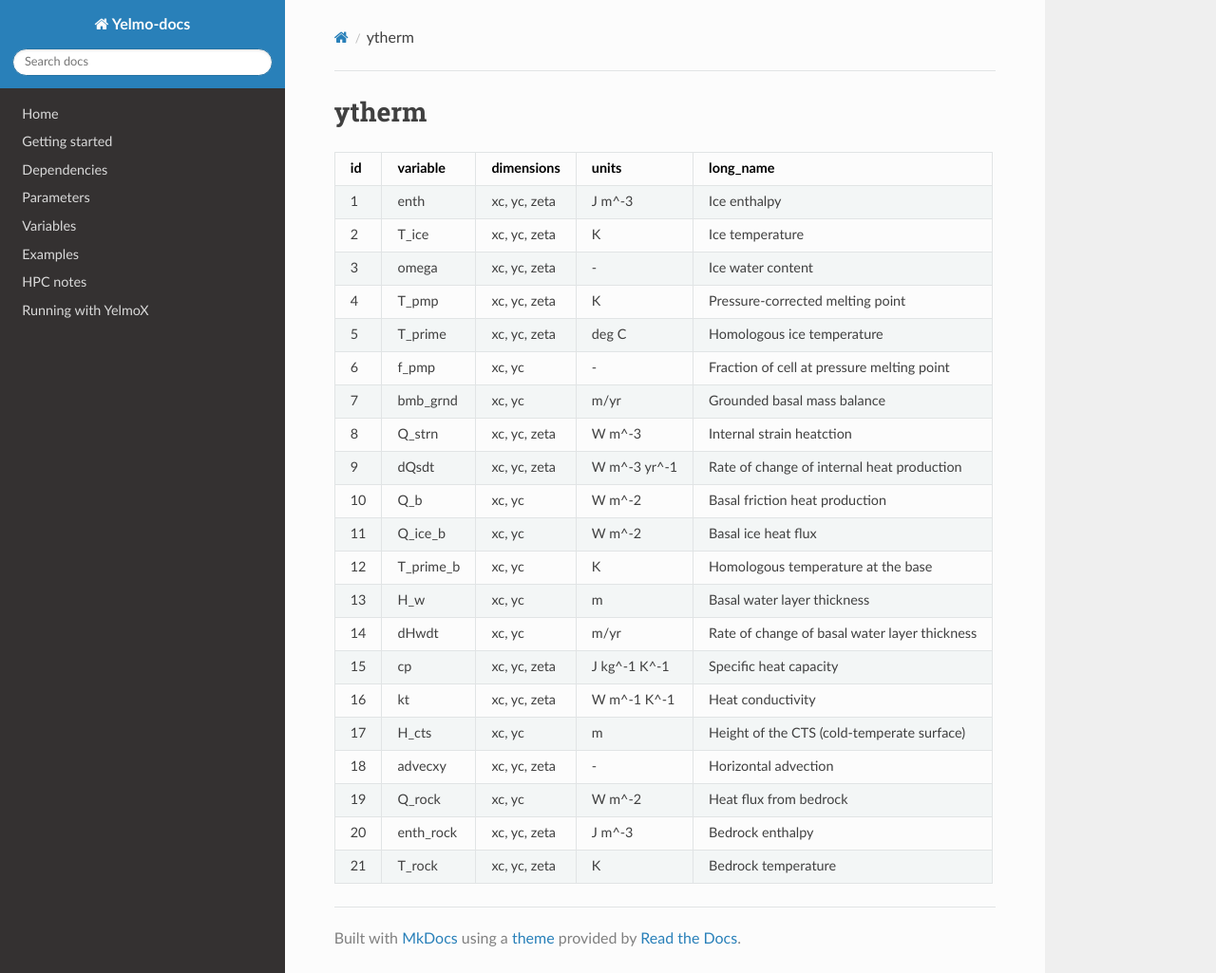
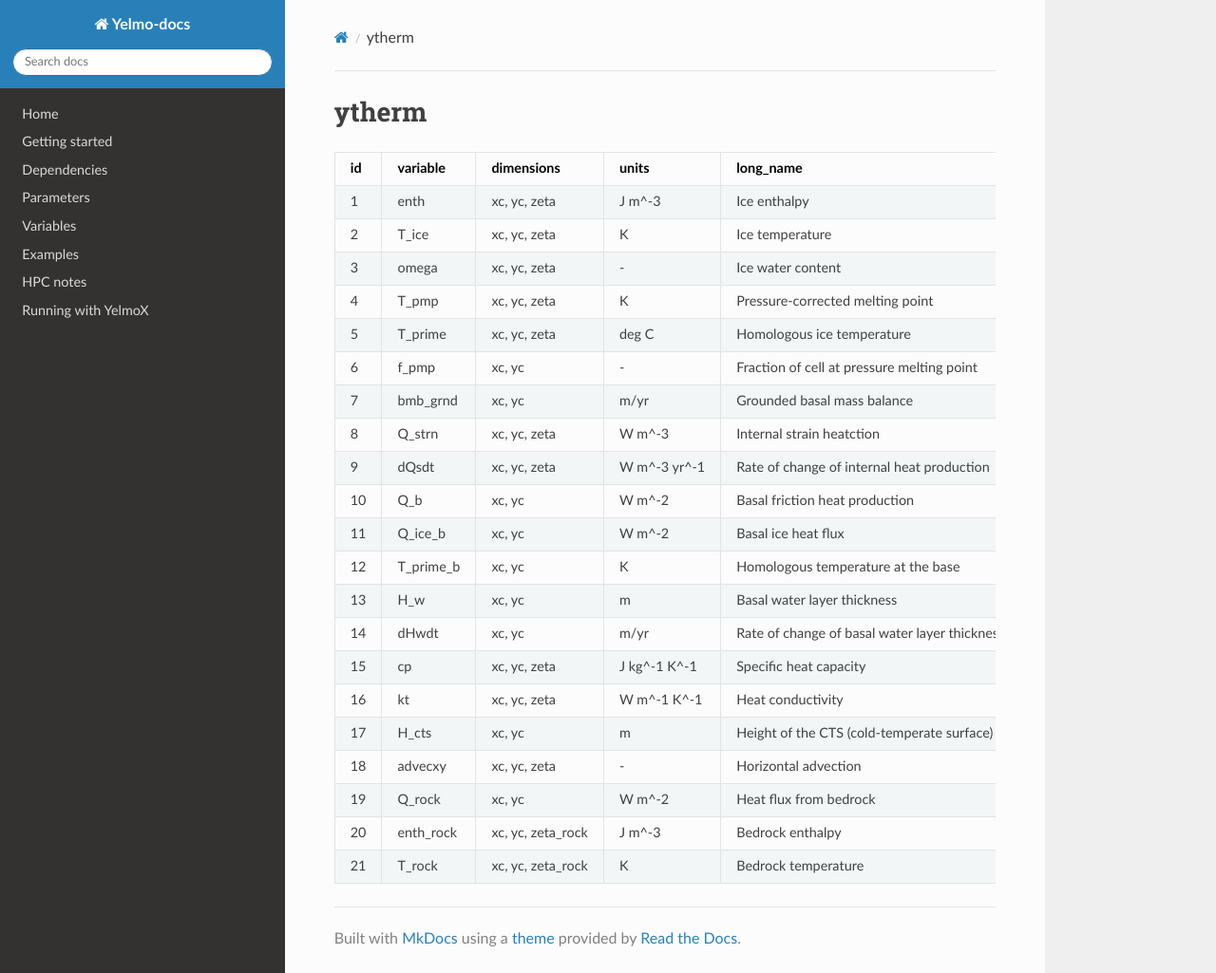
Before and after one commit to palma-ice/yelmo-docs, an MkDocs documentation site: the page built from docs/yelmo-variables-ytherm.md, in a window 1280 px wide and 1025 px high. Shown: the whole window at 95% size. Built offline with MkDocs 1.6.1, drawn with Linux system fonts in a browser that asks for light colours; nearby versions of some CDN libraries.

Commit message:
Updated variable tables.

```diff
--- a/docs/yelmo-variables-ytherm.md
+++ b/docs/yelmo-variables-ytherm.md
@@ -1,25 +1,25 @@
 # ytherm
 
-| id | variable          | dimensions       | units        | long_name                                     |
-|----|-------------------|------------------|--------------|-----------------------------------------------|
-|  1 | enth              | xc, yc, zeta     | J m^-3       | Ice enthalpy                                  |
-|  2 | T_ice             | xc, yc, zeta     | K            | Ice temperature                               |
-|  3 | omega             | xc, yc, zeta     | -            | Ice water content                             |
-|  4 | T_pmp             | xc, yc, zeta     | K            | Pressure-corrected melting point              |
-|  5 | T_prime           | xc, yc, zeta     | deg C        | Homologous ice temperature                    |
-|  6 | f_pmp             | xc, yc           | -            | Fraction of cell at pressure melting point    |
-|  7 | bmb_grnd          | xc, yc           | m/yr         | Grounded basal mass balance                   |
-|  8 | Q_strn            | xc, yc, zeta     | W m^-3       | Internal strain heatction                     |
-|  9 | dQsdt             | xc, yc, zeta     | W m^-3 yr^-1 | Rate of change of internal heat production    |
-| 10 | Q_b               | xc, yc           | W m^-2       | Basal friction heat production                |
-| 11 | Q_ice_b           | xc, yc           | W m^-2       | Basal ice heat flux                           |
-| 12 | T_prime_b         | xc, yc           | K            | Homologous temperature at the base            |
-| 13 | H_w               | xc, yc           | m            | Basal water layer thickness                   |
-| 14 | dHwdt             | xc, yc           | m/yr         | Rate of change of basal water layer thickness |
-| 15 | cp                | xc, yc, zeta     | J kg^-1 K^-1 | Specific heat capacity                        |
-| 16 | kt                | xc, yc, zeta     | W m^-1 K^-1  | Heat conductivity                             |
-| 17 | H_cts             | xc, yc           | m            | Height of the CTS (cold-temperate surface)    |
-| 18 | advecxy           | xc, yc, zeta     | -            | Horizontal advection                          |
-| 19 | Q_rock            | xc, yc           | W m^-2       | Heat flux from bedrock                        |
-| 20 | enth_rock         | xc, yc, zeta     | J m^-3       | Bedrock enthalpy                              |
-| 21 | T_rock            | xc, yc, zeta     | K            | Bedrock temperature                           |
+| id | variable          | dimensions        | units        | long_name                                     |
+|----|-------------------|-------------------|--------------|-----------------------------------------------|
+|  1 | enth              | xc, yc, zeta      | J m^-3       | Ice enthalpy                                  |
+|  2 | T_ice             | xc, yc, zeta      | K            | Ice temperature                               |
+|  3 | omega             | xc, yc, zeta      | -            | Ice water content                             |
+|  4 | T_pmp             | xc, yc, zeta      | K            | Pressure-corrected melting point              |
+|  5 | T_prime           | xc, yc, zeta      | deg C        | Homologous ice temperature                    |
+|  6 | f_pmp             | xc, yc            | -            | Fraction of cell at pressure melting point    |
+|  7 | bmb_grnd          | xc, yc            | m/yr         | Grounded basal mass balance                   |
+|  8 | Q_strn            | xc, yc, zeta      | W m^-3       | Internal strain heatction                     |
+|  9 | dQsdt             | xc, yc, zeta      | W m^-3 yr^-1 | Rate of change of internal heat production    |
+| 10 | Q_b               | xc, yc            | W m^-2       | Basal friction heat production                |
+| 11 | Q_ice_b           | xc, yc            | W m^-2       | Basal ice heat flux                           |
+| 12 | T_prime_b         | xc, yc            | K            | Homologous temperature at the base            |
+| 13 | H_w               | xc, yc            | m            | Basal water layer thickness                   |
+| 14 | dHwdt             | xc, yc            | m/yr         | Rate of change of basal water layer thickness |
+| 15 | cp                | xc, yc, zeta      | J kg^-1 K^-1 | Specific heat capacity                        |
+| 16 | kt                | xc, yc, zeta      | W m^-1 K^-1  | Heat conductivity                             |
+| 17 | H_cts             | xc, yc            | m            | Height of the CTS (cold-temperate surface)    |
+| 18 | advecxy           | xc, yc, zeta      | -            | Horizontal advection                          |
+| 19 | Q_rock            | xc, yc            | W m^-2       | Heat flux from bedrock                        |
+| 20 | enth_rock         | xc, yc, zeta_rock | J m^-3       | Bedrock enthalpy                              |
+| 21 | T_rock            | xc, yc, zeta_rock | K            | Bedrock temperature                           |
```
Also changed, not shown: docs/yelmo-variables-ydata.md (+18 -18 lines), docs/yelmo-variables-ydyn.md (+3 -3 lines), docs/yelmo-variables-ymat.md (+1 -1 lines).
